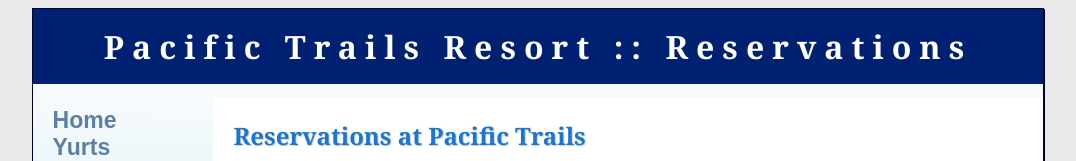
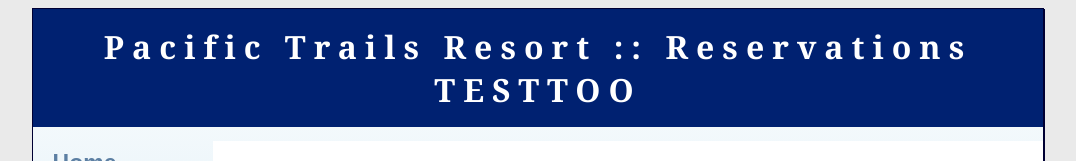
Before and after one commit to mcclain113/PacificTrails-Ch09-master, a plain HTML site: page reservation.html in a window 1280 px wide. Shown: the top 161 px of the page, without its empty margins (102-1178 px from the left). Drawn offline with Linux system fonts and the light colour scheme.

Commit message:
leaning how to do this

```diff
--- a/reservation.html
+++ b/reservation.html
@@ -12,7 +12,7 @@
 <body>
   <div id="wrapper">
     <header>
-      <h1><a href="index.html">Pacific Trails Resort :: Reservations</a></h1>
+      <h1><a href="index.html">Pacific Trails Resort :: Reservations TESTTOO</a></h1>
     </header>
     <nav>
       <ul>
```
Also changed, not shown: index.html (+1 -1 lines).
